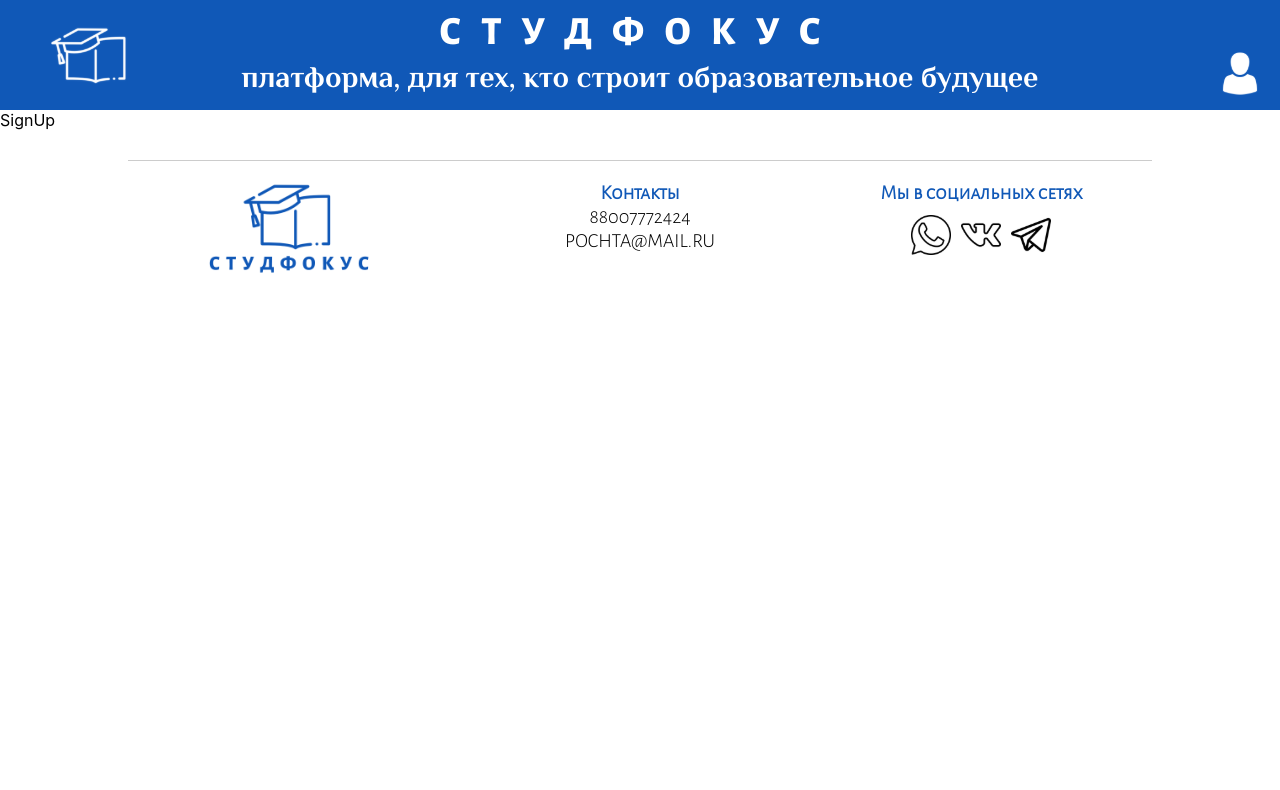
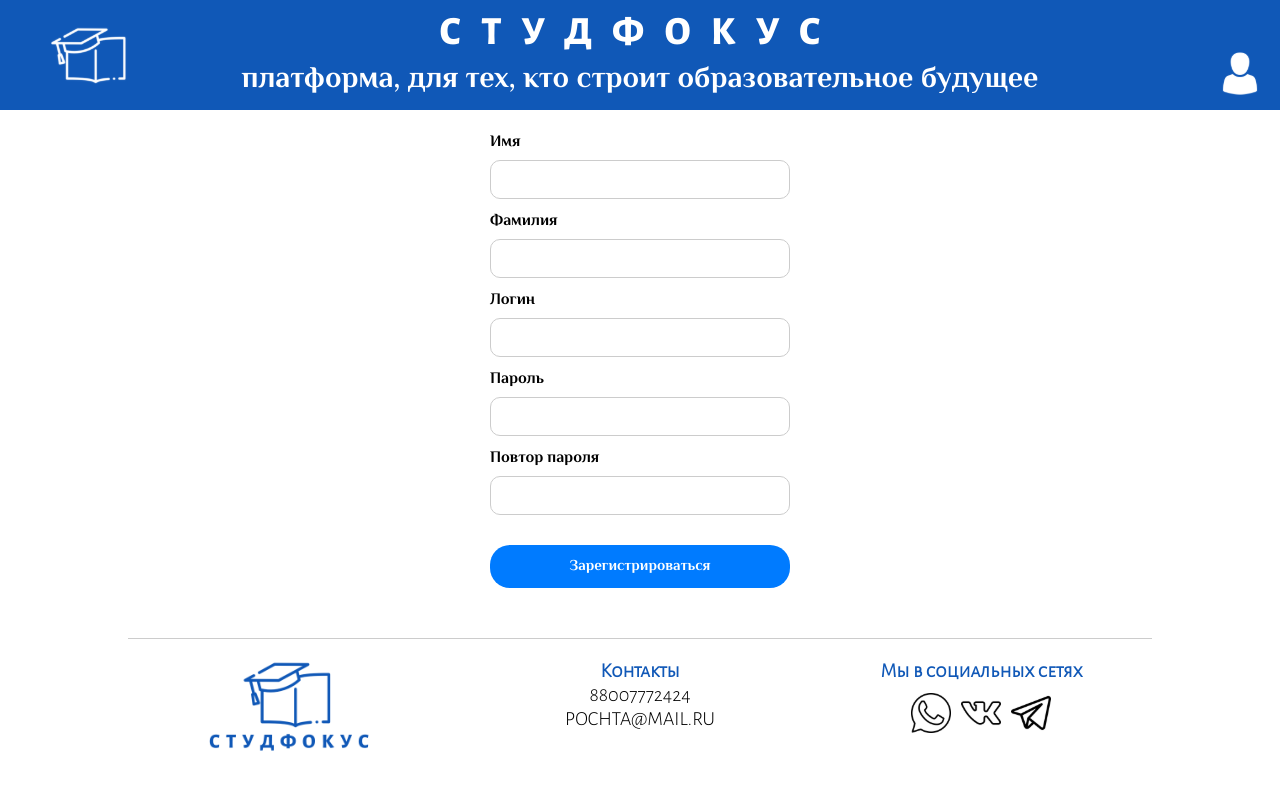
Before and after one commit to m1ndos/studfocus, a React (Create React App) app in the folder frontend/: page /signup in a window 1280 px wide. Shown: the top 790 px of the page. Built offline with nearby package versions, Linux system fonts and the light colour scheme.

Commit message:
data collection from SignIn, SignUp and personal account buttons, login/logout

```diff
--- a/frontend/src/components/Header/Header.js
+++ b/frontend/src/components/Header/Header.js
@@ -1,21 +1,41 @@
-import React from 'react'
-import logo_header from '../../assets/logo_header.svg'
-import private_office_icon from '../../assets/private_office_icon.svg'
+import React, { useState } from 'react';
+import logo_header from '../../assets/logo_header.svg';
+import private_office_icon from '../../assets/private_office_icon.svg';
 
 const Header = () => {
+  const [isHovered, setIsHovered] = useState(false); // Состояние для отслеживания наведения
+
+  const handleMouseEnter = () => {
+    setIsHovered(true);
+  };
+
+  const handleMouseLeave = () => {
+    setIsHovered(false);
+  };
+
   return (
     <div style={styles.header}>
-        <img src={logo_header} style={styles.logoHeader}></img>
+      <img src={logo_header} style={styles.logoHeader} alt="Logo" />
       <div style={styles.textHeader}>
         <div style={styles.studfocus}>СТУДФОКУС</div>
         <div style={styles.otherText}>платформа, для тех, кто строит образовательное будущее</div>
       </div>
-        <div style={styles.containerPrivateOfficeIcon}>
-            <img src={private_office_icon} style={styles.private_office_icon}></img>
+      <div
+        style={styles.containerPrivateOfficeIcon}
+        onMouseEnter={handleMouseEnter}
+        onMouseLeave={handleMouseLeave}
+      >
+        <img src={private_office_icon} style={styles.private_office_icon} alt="Личный кабинет" />
+        {isHovered && (
+          <div style={styles.buttonContainer}>
+            <button style={styles.buttonOffice}>Личный кабинет</button>
+            <button style={styles.buttonSignIn}>Вход</button>
+          </div>
+        )}
       </div>
     </div>
-  )
-}
+  );
+};
 
 const styles = {
   header: {
@@ -23,12 +43,12 @@ const styles = {
     height: '110px',
     backgroundColor: '#1058B7',
     display: 'flex',
-        alignItems: 'center'
+    alignItems: 'center',
   },
   logoHeader: {
     cursor: 'pointer',
-        width:'6%',
-        marginLeft: "4%"
+    width: '6%',
+    marginLeft: '4%',
   },
   textHeader: {
     width: '80%',
@@ -36,34 +56,71 @@ const styles = {
     height: '100%',
     display: 'flex',
     flexDirection: 'column',
-        justifyContent: 'center'
+    justifyContent: 'center',
   },
   studfocus: {
     fontFamily: 'AlegreyaSansSC extrabold',
     letterSpacing: '20px',
-        fontWeight: "bold",
+    fontWeight: 'bold',
     color: 'white',
-        fontSize: '40px'
+    fontSize: '40px',
   },
   otherText: {
     color: 'white',
     fontFamily: 'ElMessiri',
-        fontSize: '30px'
+    fontSize: '30px',
   },
   containerPrivateOfficeIcon: {
     width: '10%',
     height: '100%',
     display: 'flex',
     justifyContent: 'flex-end',
-        alignItems: "flex-end"
+    alignItems: 'flex-end',
+    position: 'relative', // Для позиционирования кнопок
   },
   private_office_icon: {
     width: '50px',
     marginRight: '15px',
     marginBottom: '15px',
-        cursor: 'pointer'
+    cursor: 'pointer',
+  },
+  buttonContainer: {
+    position: 'absolute',
+    bottom: '-49%', // Измените значение, чтобы расположить кнопки ниже
+    right: '0',
+    display: 'flex',
+    flexDirection: 'column',
+    alignItems: 'flex-start',
+    zIndex: 1, // Добавляем zIndex, чтобы кнопки были поверх других элементов
+    backgroundColor: '#F5F5F5',
+    width: '150px'
+  },
+  buttonOffice: {
+    marginLeft: '5px',
+    paddingLeft: '10px',
+    backgroundColor: '#F5F5F5',
+    color: '#1058B7',
+    border: 'none',
+    borderRadius: '5px',
+    cursor: 'pointer',
+    fontFamily: 'ElMessiri',
+    fontSize: '16px',
+    transition: 'background-color 0.3s',
+    textDecoration: 'underline'
+  },
+  buttonSignIn: {
+    marginLeft: "5px",
+    paddingLeft: '10px',
+    backgroundColor: '#F5F5F5',
+    color: '#1058B7',
+    border: 'none',
+    borderRadius: '5px',
+    cursor: 'pointer',
+    fontFamily: 'ElMessiri',
+    fontSize: '16px',
+    transition: 'background-color 0.3s',
+
   }
-}
+};
 
-
-export default Header
+export default Header;
--- a/frontend/src/components/SignIn/SignIn.js
+++ b/frontend/src/components/SignIn/SignIn.js
@@ -1,8 +1,27 @@
-import React from 'react';
+import React, { useState } from 'react';
 import { useNavigate } from 'react-router-dom';
 
 const SignIn = () => {
   const navigate = useNavigate(); // Используем хук useNavigate
+
+  // Состояния для хранения значений полей логина и пароля
+  const [login, setLogin] = useState('');
+  const [password, setPassword] = useState('');
+
+  // Обработчик сабмита формы
+  const handleSubmit = (e) => {
+    e.preventDefault(); // Предотвращаем перезагрузку страницы
+
+    // Создаем объект User с логином и паролем
+    const user = {
+      login,
+      password,
+    };
+
+    console.log(user); // Выводим объект в консоль для проверки
+
+    // Здесь можно добавить логику для отправки данных на сервер
+  };
 
   const handleSignUpClick = (e) => {
     e.preventDefault(); // Предотвращаем стандартное поведение ссылки
@@ -11,14 +30,24 @@ const SignIn = () => {
 
   return (
     <div style={styles.container}>
-      <form style={styles.form}>
+      <form style={styles.form} onSubmit={handleSubmit}>
         <label style={styles.label}>
           Логин
-          <input type="text" style={styles.input} />
+          <input
+            type="text"
+            style={styles.input}
+            value={login}
+            onChange={(e) => setLogin(e.target.value)} // Обновляем состояние при изменении значения
+          />
         </label>
         <label style={styles.label}>
           Пароль
-          <input type="password" style={styles.input} />
+          <input
+            type="password"
+            style={styles.input}
+            value={password}
+            onChange={(e) => setPassword(e.target.value)} // Обновляем состояние при изменении значения
+          />
         </label>
         <div style={styles.signupText}>
           Нет аккаунта? <a href="/signup" onClick={handleSignUpClick}>Зарегистрироваться</a>
--- a/frontend/src/components/SignUp/SignUp.js
+++ b/frontend/src/components/SignUp/SignUp.js
@@ -1,9 +1,146 @@
-import React from 'react'
+import React, { useState } from 'react';
 
 const SignUp = () => {
+  // Состояния для хранения значений полей
+  const [firstName, setFirstName] = useState('');
+  const [lastName, setLastName] = useState('');
+  const [login, setLogin] = useState('');
+  const [password, setPassword] = useState('');
+  const [confirmPassword, setConfirmPassword] = useState('');
+  const [error, setError] = useState(''); // Состояние для хранения ошибки
+
+  // Обработчик сабмита формы
+  const handleSubmit = (event) => {
+    event.preventDefault(); // Предотвращаем перезагрузку страницы
+
+    // Проверка на совпадение паролей
+    if (password !== confirmPassword) {
+      setError('Пароли не совпадают');
+      return;
+    }
+
+    setError(''); // Очищаем ошибку, если пароли совпадают
+
+    // Собираем значения в объект User
+    const user = {
+      firstName,
+      lastName,
+      login,
+      password,
+    };
+
+    console.log(user); // Для тестирования выводим объект в консоль
+
+    // Здесь можно отправить объект на сервер или обработать его другим способом
+  };
+
   return (
-    <div>SignUp</div>
-  )
-}
+    <div style={styles.container}>
+      <form style={styles.form} onSubmit={handleSubmit}>
+        <label style={styles.label}>
+          Имя
+          <input
+            type="text"
+            style={styles.input}
+            value={firstName}
+            onChange={(e) => setFirstName(e.target.value)} // Обновляем состояние при изменении значения
+          />
+        </label>
+        <label style={styles.label}>
+          Фамилия
+          <input
+            type="text"
+            style={styles.input}
+            value={lastName}
+            onChange={(e) => setLastName(e.target.value)}
+          />
+        </label>
+        <label style={styles.label}>
+          Логин
+          <input
+            type="text"
+            style={styles.input}
+            value={login}
+            onChange={(e) => setLogin(e.target.value)}
+          />
+        </label>
+        <label style={styles.label}>
+          Пароль
+          <input
+            type="password"
+            style={styles.input}
+            value={password}
+            onChange={(e) => setPassword(e.target.value)}
+          />
+        </label>
+        <label style={styles.label}>
+          Повтор пароля
+          <input
+            type="password"
+            style={styles.input}
+            value={confirmPassword}
+            onChange={(e) => setConfirmPassword(e.target.value)}
+          />
+        </label>
+        {/* Отображение ошибки при несовпадении паролей */}
+        {error && <p style={styles.error}>{error}</p>}
+        <button type="submit" style={styles.button}>
+          Зарегистрироваться
+        </button>
+      </form>
+    </div>
+  );
+};
 
-export default SignUp
+const styles = {
+  container: {
+    display: 'flex',
+    justifyContent: 'center',
+    alignItems: 'center',
+  },
+  form: {
+    display: 'flex',
+    flexDirection: 'column',
+    width: '300px',
+    padding: '20px',
+  },
+  label: {
+    marginBottom: '10px',
+    textAlign: 'left',
+    display: 'block',
+    width: '100%',
+    fontFamily: 'ElMessiri',
+  },
+  input: {
+    width: '100%',
+    padding: '8px',
+    marginTop: '5px',
+    boxSizing: 'border-box',
+    borderWidth: '1px',
+    borderStyle: 'solid',
+    borderColor: '#ccc',
+    borderRadius: '10px',
+    fontFamily: 'ElMessiri',
+  },
+  error: {
+    color: 'red', // Красный цвет для сообщения об ошибке
+    fontSize: '14px',
+    marginTop: '-10px', // Немного поднимаем, чтобы было ближе к полю ввода
+    marginBottom: '10px',
+    fontFamily: 'ElMessiri'
+  },
+  button: {
+    padding: '10px',
+    backgroundColor: '#007bff',
+    color: '#fff',
+    border: 'none',
+    borderRadius: '20px',
+    cursor: 'pointer',
+    marginTop: '20px',
+    width: '100%',
+    fontFamily: 'ElMessiri',
+    fontSize: '15px',
+  },
+};
+
+export default SignUp;
```
Lines whose indentation alone changed are shown as unchanged.
